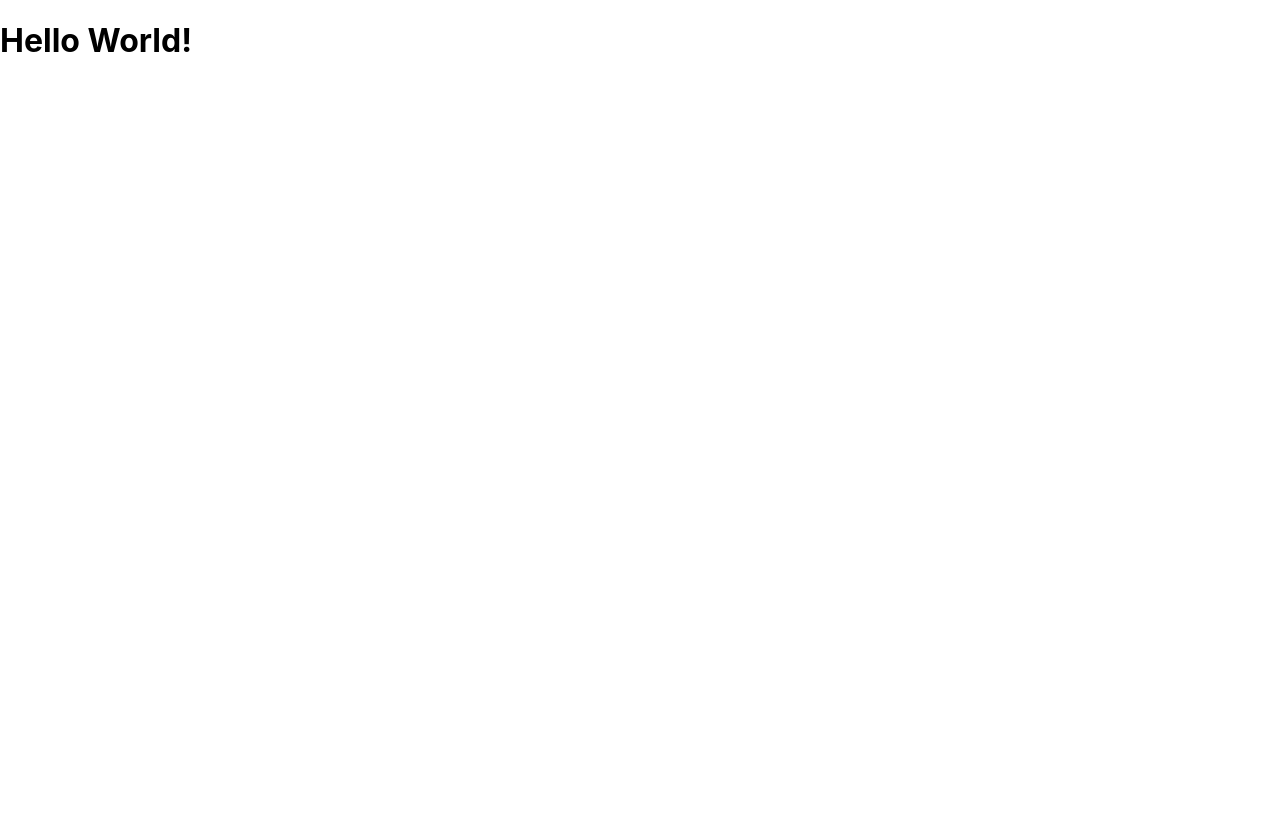
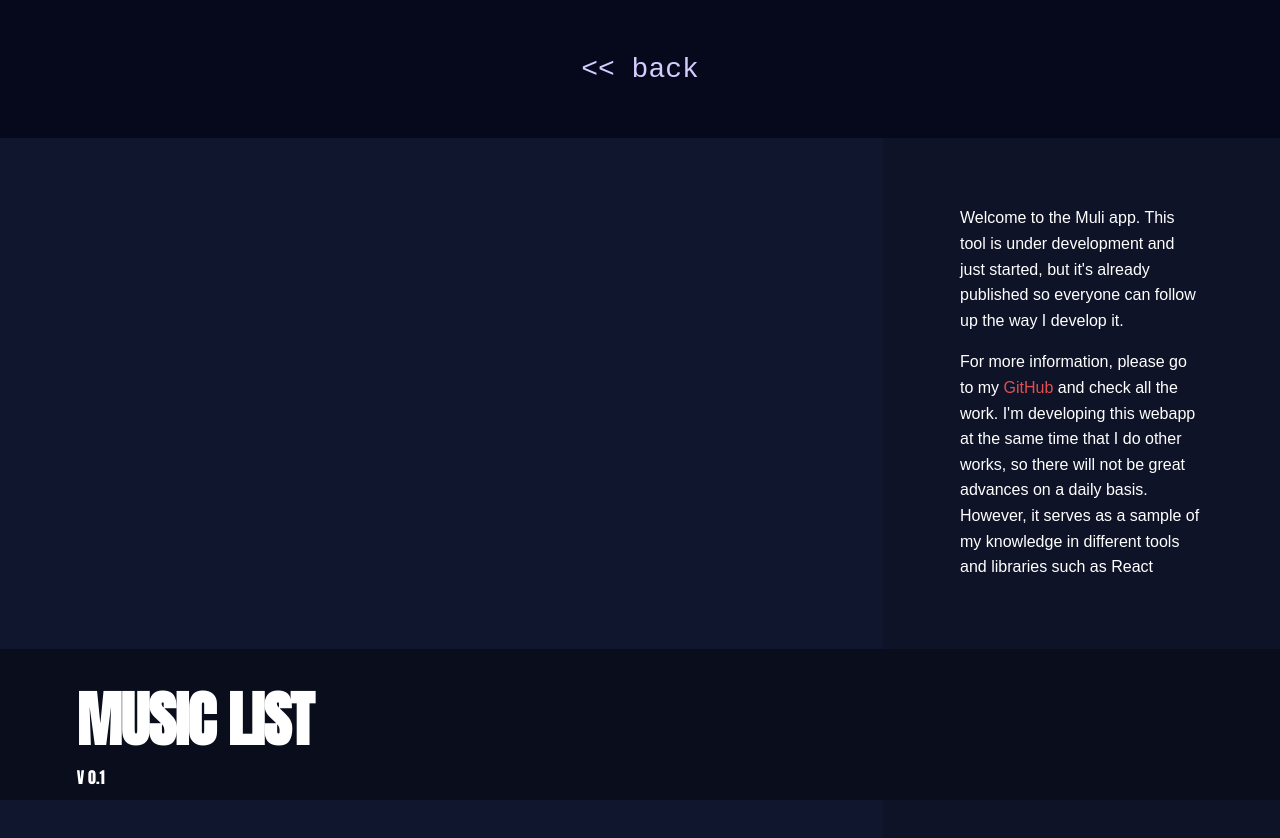
Before and after one commit to azero-dev/muli, a React app: page / in a window 1280 px wide. Before the commit the page ends 800 px from the top, so only its background shows below. Built offline with nearby package versions, Linux system fonts and the light colour scheme; a web font is replaced by a local one.

Commit message:
App component layout

```diff
--- a/public/index.html
+++ b/public/index.html
@@ -7,7 +7,7 @@
     <meta name="theme-color" content="#000000" />
     <meta
       name="description"
-      content="Web site created using create-react-app"
+      content="Your Music List tool"
     />
     <link rel="apple-touch-icon" href="%PUBLIC_URL%/logo192.png" />
     <!--
@@ -26,6 +26,9 @@
     -->
     <title>Muli</title>
     <script src="./reset.css" type="text/css"></script>
+    <link href="https://fonts.googleapis.com/css2?family=Nova+Mono&display=swap" rel="stylesheet">
+    <link href="https://fonts.googleapis.com/css2?family=Anton&display=swap" rel="stylesheet">
+    <link href="https://fonts.googleapis.com/css2?family=Monda&display=swap" rel="stylesheet">
   </head>
   <body>
     <noscript>You need to enable JavaScript to run this app.</noscript>
--- a/src/Components/App/App.css
+++ b/src/Components/App/App.css
@@ -1,38 +1,101 @@
-.App {
-  text-align: center;
+#back-body{
+  display: flex;
+  z-index: 1;
 }
 
-.App-logo {
-  height: 40vmin;
-  pointer-events: none;
+/*MAIN CANVAS*/
+#main-canvas{
+  background-color: #10162d;
+  width: 75%;
+  min-height: 80vh;
+  padding: 4% 6%;
+}
+#button-list button{
+  font-family: 'Monda', sans-serif;
+  font-size: 16px;
+  color: #10162d;
+  background-color: #e14f52;
+  padding: 4px 12px;
+  border: none;
+  border-radius: 3px;
+  cursor: pointer;
+  transition-duration: 0.3s;
+  transition-timing-function: ease;
+}
+#button-list button:hover{
+  background-color: rgba(10, 14, 28, 0.6);
+  color: #e14f52;
 }
 
-@media (prefers-reduced-motion: no-preference) {
-  .App-logo {
-    animation: App-logo-spin infinite 20s linear;
-  }
+
+/*SIDE BOX*/
+#side-layer{
+  background-color: #0e1327;
+  width: 25%;
+  padding: 4% 6%;
+}
+#side-layer p{
+  color: white;
+  font-family: 'Monda', sans-serif;
+  line-height: 1.6em;
+}
+#side-layer p a{
+  color: #e14f52;
+  text-decoration:none;
 }
 
-.App-header {
-  background-color: #282c34;
-  min-height: 100vh;
+/*LOWER BOW*/
+#lower-box{
   display: flex;
-  flex-direction: column;
-  align-items: center;
-  justify-content: center;
-  font-size: calc(10px + 2vmin);
+  background-color: #0a0e1c;
+  width: 100%;
+  height: 100px;
+  max-height: 100px;
+  padding: 2% 6%;
+  position: fixed;
+  bottom: 0;
+  z-index: 2;
+  color: white;
+  font-family: 'Anton', sans-serif;
+}
+#logo{
+  clear: both;
+}
+#logo-firt{
+  margin: 0;
+  font-weight: bold;
+  font-size: 60px;
+  letter-spacing: -1px;
+}
+#logo-second{
+  margin: 0;
+  font-size: 16px;
+}
+#form-box{
+  width: 66%;
+  padding: 1% 6%;
+  display: flex;
+  flex-wrap: wrap;
+}
+#inside-form{
+  width: 100%;
+  border: none;
+  border-radius: .25rem;
+
+  transition-duration: 0.3s;
+  transition-timing-function: ease;
+}
+#inside-form input{
+  margin: 0 6% 0 0;
+  border: none;
+  border-radius: 15px;
+  padding: 1%;
+  background-color: #111933;
+  font-family: 'Anton', sans-serif;
+  letter-spacing: 1px;
   color: white;
 }
-
-.App-link {
-  color: #61dafb;
+.submit-form{
+  cursor: pointer;
+  letter-spacing: 1px;
 }
-
-@keyframes App-logo-spin {
-  from {
-    transform: rotate(0deg);
-  }
-  to {
-    transform: rotate(360deg);
-  }
-}
--- a/src/Components/App/App.js
+++ b/src/Components/App/App.js
@@ -1,11 +1,38 @@
 import React from 'react';
 import './App.css';
+import Header from '../Header/Header';
 
 class App extends React.Component {
   render() {
     return (
-      <div><h1>Hello World!</h1></div>
-    )
+      <div>
+        <Header />
+        <div id="back-body">
+
+          <div id="main-canvas">
+            <div id="button-list"></div>
+            <div id="lists-canvas"></div>
+          </div>
+
+          <div id="side-layer">
+            <p>Welcome to the Muli app. This tool is under development and just started, but it's already published so everyone can follow up the way I develop it.</p>
+            <p>For more information, please go to my <a href="https://github.com/azero-dev/muli">GitHub</a> and check all the work. I'm developing this webapp at the same time that I do other works, so there will not be great advances on a daily basis. However, it serves as a sample of my knowledge in different tools and libraries such as React</p>
+          </div>
+
+          <div id="lower-box">
+            <div id="logo">
+              <p id="logo-firt">MUSIC LIST</p>
+              <p id="logo-second">V 0.1</p>
+            </div>
+            <div id="form-box">
+              <div id="inside-form">
+              </div>
+            </div>
+          </div>
+
+        </div>
+      </div>
+    );
   }
 }
 
--- /dev/null
+++ b/src/Components/Header/Header.css
@@ -0,0 +1,16 @@
+#menu{
+    background-color: #05091b;
+    width: 100%;
+    display: block;
+    padding: 2% 0 2% 0;
+}
+#menu p{
+    color: rgb(212, 204, 255);
+    text-align: center;
+    font-family: 'Nova Mono', monospace;
+    font-size: 28px;
+}
+#menu a, #menu a:link, #menu a:visited, #menu a:hover, #menu a:active{
+    text-decoration:none;
+    color: rgb(212, 204, 255);
+}
--- /dev/null
+++ b/src/Components/Header/Header.js
@@ -0,0 +1,18 @@
+import React from 'react';
+import './Header.css';
+
+class Header extends React.Component {
+    render() {
+        return (
+            <div id="menu">
+                <p>
+                    <a href="https://inferente.com/">
+                        &#60;&#60; back
+                    </a>
+                </p>
+            </div>
+        )
+    }
+}
+
+export default Header;
```
